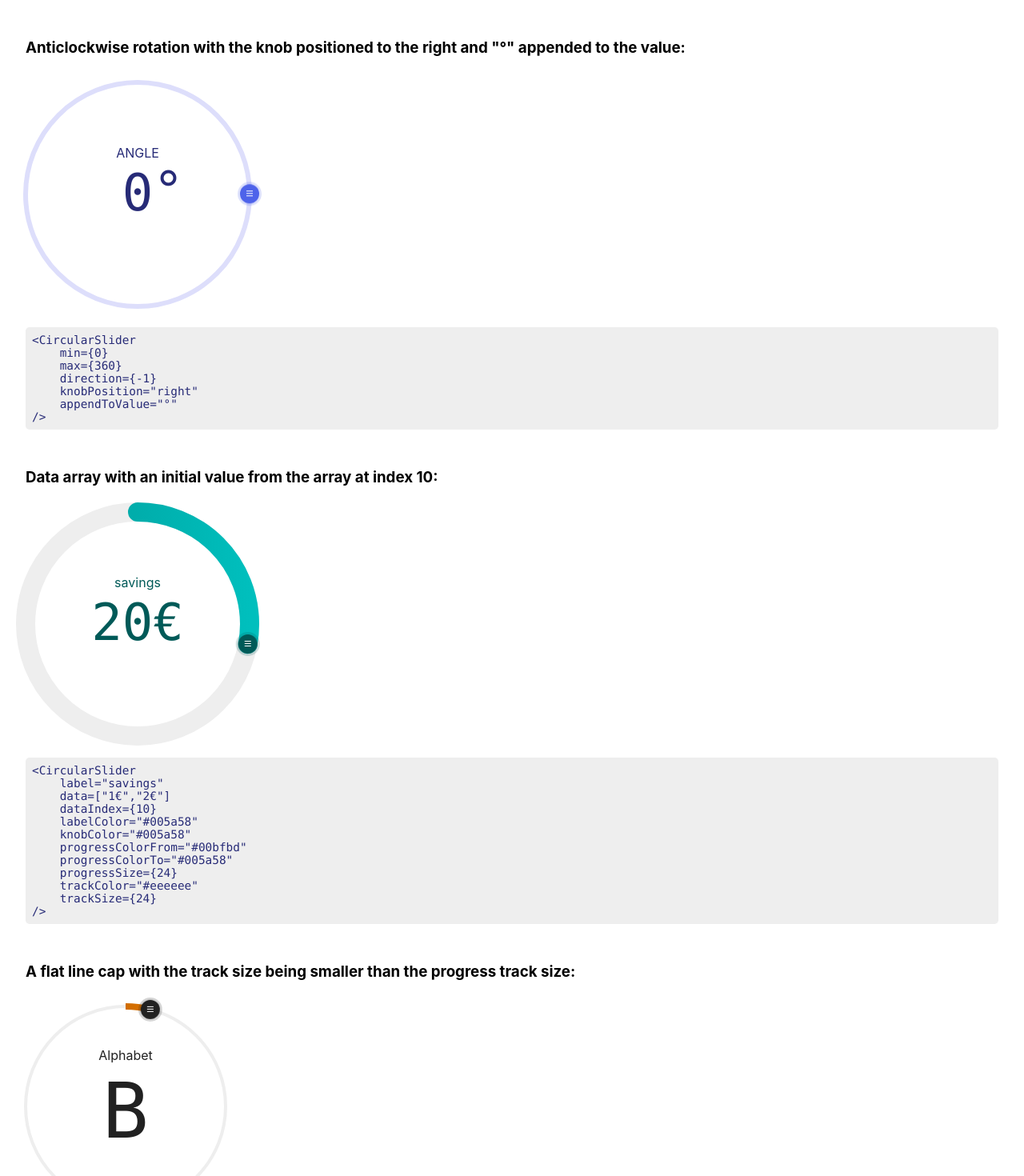
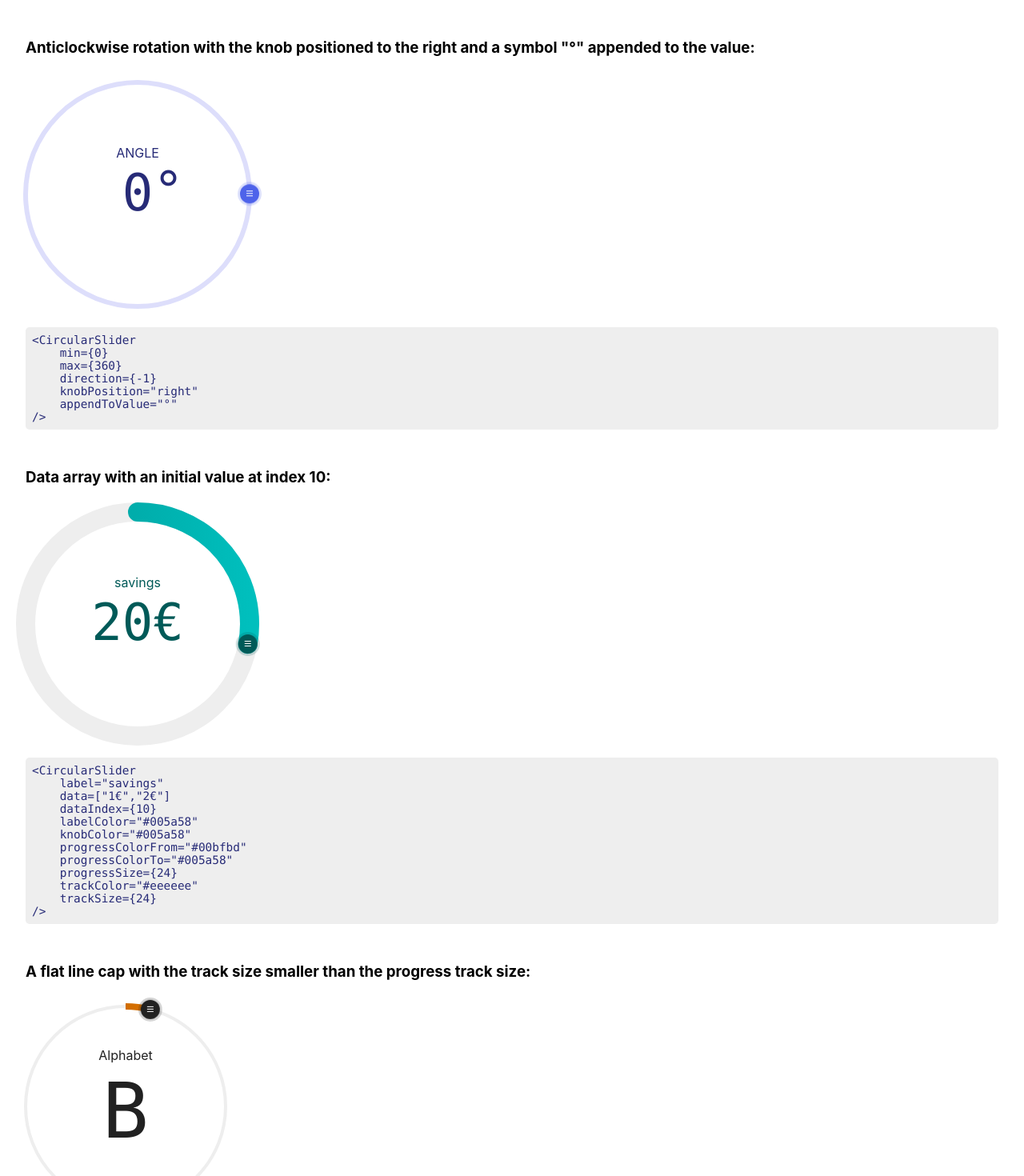
Before and after one commit to fseehawer/react-circular-slider, a React (Create React App) app: page / in a window 1280 px wide. Shown: the top 1470 px of the page at 80% size. Built offline with nearby package versions, Linux system fonts and the light colour scheme.

Commit message:
Update live demos

```diff
--- a/package.json
+++ b/package.json
@@ -1,6 +1,6 @@
 {
   "name": "@fseehawer/react-circular-slider",
-  "version": "2.0.2",
+  "version": "2.0.3",
   "description": "A customizable circular slider with no dependencies.",
   "main": "index.js",
   "repository": {
--- a/src/App.js
+++ b/src/App.js
@@ -26,7 +26,7 @@ const App = () => {
 
     return (
         <div className={css(styles.wrapper)}>
-            <h3 className={css(styles.h3)}>Anticlockwise rotation with the knob positioned to the right and "°" appended to the value:</h3>
+            <h3 className={css(styles.h3)}>Anticlockwise rotation with the knob positioned to the right and a symbol "°" appended to the value:</h3>
             <div className={css(styles.slider)}>
                 <CircularSlider
                     direction={-1}
@@ -43,7 +43,7 @@ const App = () => {
     appendToValue="°"
 />`}
             </pre>
-            <h3 className={css(styles.h3)}>Data array with an initial value from the array at index 10:</h3>
+            <h3 className={css(styles.h3)}>Data array with an initial value at index 10:</h3>
             <div className={css(styles.slider)}>
                 <CircularSlider
                     label="savings"
@@ -72,7 +72,7 @@ const App = () => {
     trackSize={24}
 />`}
             </pre>
-            <h3 className={css(styles.h3)}>A flat line cap with the track size being smaller than the progress track size:</h3>
+            <h3 className={css(styles.h3)}>A flat line cap with the track size smaller than the progress track size:</h3>
             <div className={css(styles.slider)}>
                 <CircularSlider
                     label="Alphabet"
```
Also changed, not shown: 9 other files (tests, documents, lock files or other folders).
